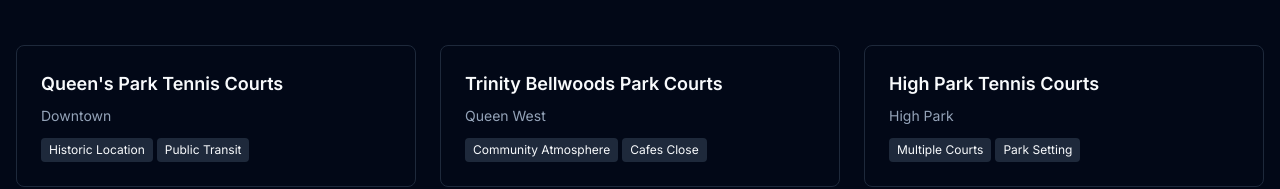
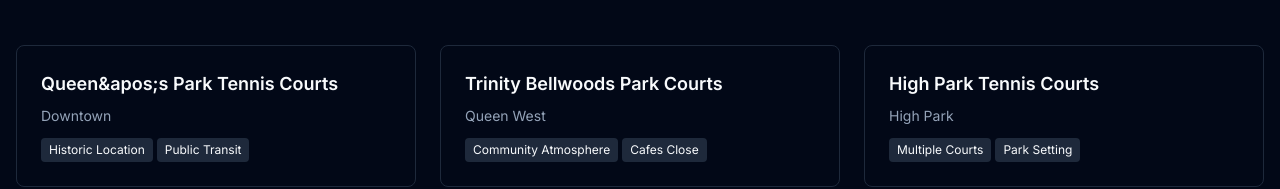
Before and after one commit to garimajain916/SmashCourtV2, a Next.js app: page / in a window 1280 px wide. Shown: the part 1036-1225 px from the top of the page. Built offline with nearby package versions, Linux system fonts and the light colour scheme; no server answers.

Commit message:
Fix: Escape single quotes in JSX to resolve react/no-unescaped-entities ESLint error

```diff
--- a/src/app/(auth)/login/page.tsx
+++ b/src/app/(auth)/login/page.tsx
@@ -195,7 +195,7 @@ export default function LoginPage() {
 
           <div className="mt-6 text-center">
             <p className="text-sm text-muted-foreground">
-              Don't have an account?{' '}
+              Don&apos;t have an account?{' '}
               <Link href="/register" className="text-primary hover:underline">
                 Sign up
               </Link>
--- a/src/app/dashboard/page.tsx
+++ b/src/app/dashboard/page.tsx
@@ -95,7 +95,7 @@ export default function DashboardPage() {
             <div>
               <h4 className="font-medium text-foreground mb-2">Favorite Courts</h4>
               <div className="flex flex-wrap gap-2">
-                <span className="bg-accent px-2 py-1 rounded text-sm">Queen's Park Courts</span>
+                <span className="bg-accent px-2 py-1 rounded text-sm">Queen&apos;s Park Courts</span>
                 <span className="bg-accent px-2 py-1 rounded text-sm">Trinity Bellwoods Courts</span>
               </div>
             </div>
--- a/src/app/page.tsx
+++ b/src/app/page.tsx
@@ -87,7 +87,7 @@ export default async function Home() {
         </h3>
         <div className="grid md:grid-cols-2 lg:grid-cols-3 gap-6">
           {[
-            { name: "Queen's Park Tennis Courts", neighborhood: "Downtown", features: ["Historic Location", "Public Transit"] },
+            { name: "Queen&apos;s Park Tennis Courts", neighborhood: "Downtown", features: ["Historic Location", "Public Transit"] },
             { name: "Trinity Bellwoods Park Courts", neighborhood: "Queen West", features: ["Community Atmosphere", "Cafes Close"] },
             { name: "High Park Tennis Courts", neighborhood: "High Park", features: ["Multiple Courts", "Park Setting"] },
             { name: "Christie Pits Park Courts", neighborhood: "Christie Pits", features: ["Community Events", "Affordable"] },
--- a/src/app/profile/page.tsx
+++ b/src/app/profile/page.tsx
@@ -132,7 +132,7 @@ export default function ProfilePage() {
                   className="w-full px-3 py-2 border border-input bg-background rounded-md text-sm focus:outline-none focus:ring-2 focus:ring-ring focus:ring-offset-2"
                 >
                   <option value="central-park">Central Park Courts</option>
-                  <option value="queens-park">Queen's Park Tennis Courts</option>
+                  <option value="queens-park">Queen&apos;s Park Tennis Courts</option>
                   <option value="trinity-bellwoods">Trinity Bellwoods Park Courts</option>
                   <option value="high-park">High Park Tennis Courts</option>
                   <option value="christie-pits">Christie Pits Park Courts</option>
```
